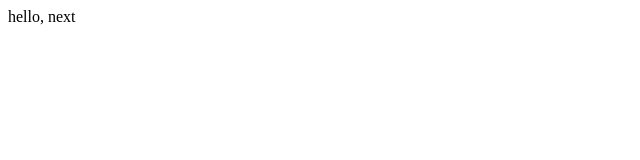
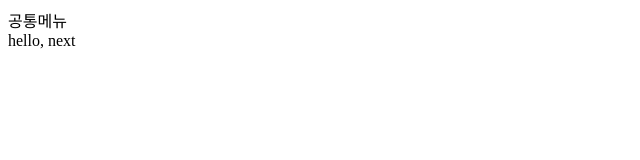
Before and after one commit to jazzyfact/twitter_clone, a Next.js app in the folder front/: page / in a window 1280 px wide. Shown: the top 160 px of the page, without its empty margins (0-640 px from the left). Built offline with nearby package versions, Linux system fonts and the light colour scheme.

Commit message:
[ADD] page,layout 추가

```diff
--- /dev/null
+++ b/front/components/AppLayout.js
@@ -0,0 +1,16 @@
+import React from 'react';
+import PropTpyes from 'prop-types';
+
+const AppLayout = ({children}) => {
+    return (
+    <div>
+        <div>공통메뉴</div>
+        {children}
+    </div>)
+}
+AppLayout.prototype = {
+    children: PropTpyes.node.isRequired,
+
+};
+
+export default AppLayout;
--- a/front/package.json
+++ b/front/package.json
@@ -11,6 +11,7 @@
   "license": "ISC",
   "dependencies": {
     "next": "^9.5.5",
+    "prop-types": "^15.7.2",
     "react": "^17.0.2",
     "react-dom": "^17.0.2"
   }
--- a/front/pages/index.js
+++ b/front/pages/index.js
@@ -1,8 +1,11 @@
 import React from 'react';
+import AppLayout from '../components/AppLayout';
 
 const Home = () => {
     return (
+        <AppLayout>
         <div>hello, next</div>
+        </AppLayout>
     );
 }
 export default Home;
```
Also changed, not shown: front/pages/profile.js (added, +8 -0 lines), front/pages/signup.js (added, +8 -0 lines).
